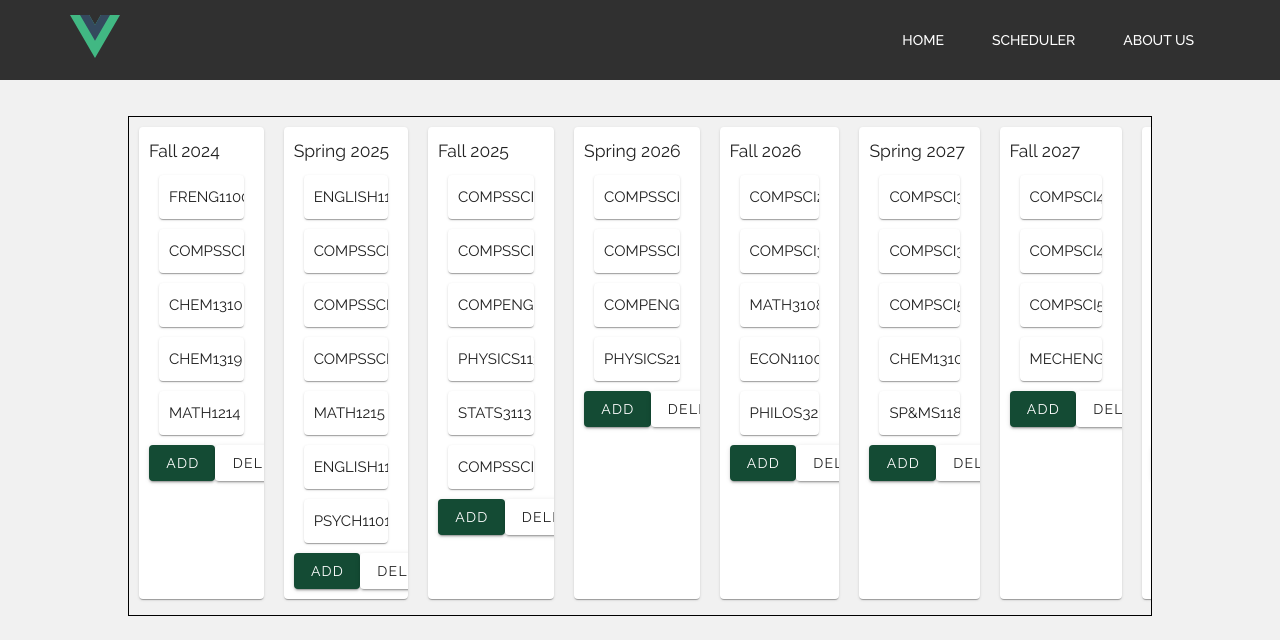
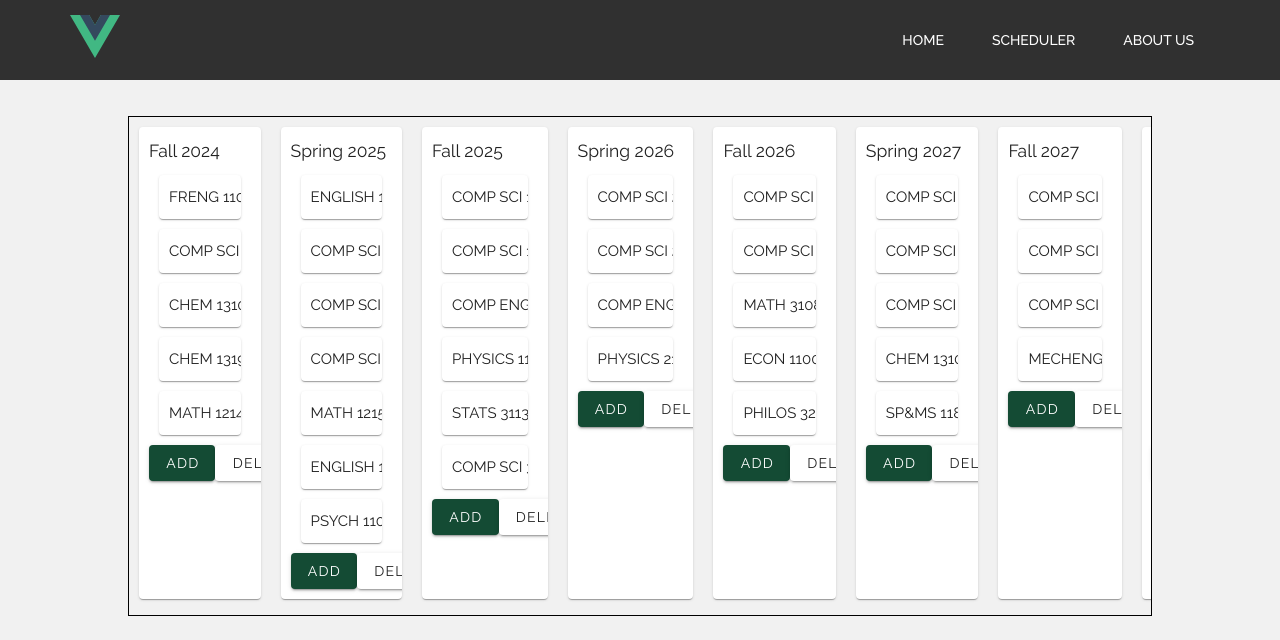
Before and after one commit to capstone-2-schedule-planner/frontend, a Vue app in the folder schedule-planner/: page /Scheduler in a window 1280 px wide. Shown: the top 640 px of the page. Built offline with nearby package versions, Linux system fonts and the light colour scheme.

Commit message:
hooked the data up to the search bar

```diff
--- a/schedule-planner/src/views/Scheduler.vue
+++ b/schedule-planner/src/views/Scheduler.vue
@@ -76,7 +76,7 @@
             <v-autocomplete
               v-model="searchContent"
               placeholder="Search for a Course"
-              :items="['garbage', 'hell', 'terrible', 'awful']"
+              :items="this.class_data.map(obj => obj.subject + ' ' + obj.catalog + ': ' + obj.title)"
               auto-select-first
               rounded
               density="comfortable"
@@ -119,7 +119,7 @@
 import axios from 'axios'
 import { ref } from 'vue'
 import draggable from 'vuedraggable'
-import { data } from '../../class_data.js'
+import { data } from '../assets/class_data.js'
 
 let id = 41
 export default {
@@ -144,11 +144,11 @@ export default {
       } else {
         title = title + 'Fall '
       }
-      title = title + (2024 + Math.floor(index / 2))
+      title = title + (2024 +  Math.floor(index / 2))
       return title
     },
     handleAdd() {
-      this.csCourses[this.semesterIndex].push({ id: id, name: this.searchContent })
+      this.csCourses[this.semesterIndex].push({ id: id, name: this.searchContent.split(':')[0] })
       id++
       this.searchContent = null
       this.addCourseDialog = false
@@ -169,61 +169,61 @@ export default {
 
       csCourses: [
         [
-          { id: 0, name: 'FRENG1100' },
-          { id: 1, name: 'COMPSSCI1500' },
-          { id: 2, name: 'CHEM1310' },
-          { id: 3, name: 'CHEM1319' },
-          { id: 4, name: 'MATH1214' }
+          { id: 0, name: 'FRENG 1100' },
+          { id: 1, name: 'COMP SCI 1500' },
+          { id: 2, name: 'CHEM 1310' },
+          { id: 3, name: 'CHEM 1319' },
+          { id: 4, name: 'MATH 1214' }
         ],
         [
-          { id: 5, name: 'ENGLISH1120' },
-          { id: 6, name: 'COMPSSCI1200' },
-          { id: 7, name: 'COMPSSCI1570' },
-          { id: 8, name: 'COMPSSCI1580' },
-          { id: 9, name: 'MATH1215' },
-          { id: 10, name: 'ENGLISH1160' },
-          { id: 11, name: 'PSYCH1101' }
+          { id: 5, name: 'ENGLISH 1120' },
+          { id: 6, name: 'COMP SCI 1200' },
+          { id: 7, name: 'COMP SCI 1570' },
+          { id: 8, name: 'COMP SCI 1580' },
+          { id: 9, name: 'MATH 1215' },
+          { id: 10, name: 'ENGLISH 1160' },
+          { id: 11, name: 'PSYCH 1101' }
         ],
         [
-          { id: 12, name: 'COMPSSCI1575' },
-          { id: 13, name: 'COMPSSCI1585' },
-          { id: 14, name: 'COMPENG2210' },
-          { id: 15, name: 'PHYSICS1135' },
-          { id: 16, name: 'STATS3113' },
-          { id: 17, name: 'COMPSSCI3800' }
+          { id: 12, name: 'COMP SCI 1575' },
+          { id: 13, name: 'COMP SCI 1585' },
+          { id: 14, name: 'COMP ENG 2210' },
+          { id: 15, name: 'PHYSICS 1135' },
+          { id: 16, name: 'STATS 3113' },
+          { id: 17, name: 'COMP SCI 3800' }
         ],
         [
-          { id: 18, name: 'COMPSSCI2200' },
-          { id: 19, name: 'COMPSSCI2500' },
-          { id: 20, name: 'COMPENG3150' },
-          { id: 21, name: 'PHYSICS2135' }
+          { id: 18, name: 'COMP SCI 2200' },
+          { id: 19, name: 'COMP SCI 2500' },
+          { id: 20, name: 'COMP ENG 3150' },
+          { id: 21, name: 'PHYSICS 2135' }
         ],
         [
-          { id: 22, name: 'COMPSCI2300' },
-          { id: 23, name: 'COMPSCI3610' },
-          { id: 24, name: 'MATH3108' },
-          { id: 25, name: 'ECON1100' },
-          { id: 26, name: 'PHILOS3235' }
+          { id: 22, name: 'COMP SCI 2300' },
+          { id: 23, name: 'COMP SCI 3610' },
+          { id: 24, name: 'MATH 3108' },
+          { id: 25, name: 'ECON 1100' },
+          { id: 26, name: 'PHILOS 3235' }
         ],
         [
-          { id: 27, name: 'COMPSCI3500' },
-          { id: 28, name: 'COMPSCI3402' },
-          { id: 29, name: 'COMPSCI5400' },
-          { id: 30, name: 'CHEM1310' },
-          { id: 31, name: 'SP&MS1185' }
+          { id: 27, name: 'COMP SCI 3500' },
+          { id: 28, name: 'COMP SCI 3402' },
+          { id: 29, name: 'COMP SCI 5400' },
+          { id: 30, name: 'CHEM 1310' },
+          { id: 31, name: 'SP&MS 1185' }
         ],
         [
-          { id: 32, name: 'COMPSCI4090' },
-          { id: 33, name: 'COMPSCI4610' },
-          { id: 34, name: 'COMPSCI5300' },
-          { id: 35, name: 'MECHENG1720' }
+          { id: 32, name: 'COMP SCI 4090' },
+          { id: 33, name: 'COMP SCI 4610' },
+          { id: 34, name: 'COMP SCI 5300' },
+          { id: 35, name: 'MECHENG 1720' }
         ],
         [
-          { id: 36, name: 'COMPSCI4091' },
-          { id: 37, name: 'COMPSCI5601' },
-          { id: 38, name: 'POLSCI1200' },
-          { id: 39, name: 'HISTORY1300' },
-          { id: 40, name: 'PHILOS1175' }
+          { id: 36, name: 'COMP SCI 4091' },
+          { id: 37, name: 'COMP SCI 5601' },
+          { id: 38, name: 'POLSCI 1200' },
+          { id: 39, name: 'HISTORY 1300' },
+          { id: 40, name: 'PHILOS 1175' }
         ]
       ],
       addCourseDialog: false,
```
Also changed, not shown: schedule-planner/src/assets/class_data.js (renamed from schedule-planner/class_data.js).
